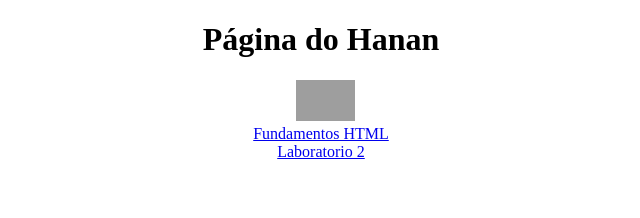
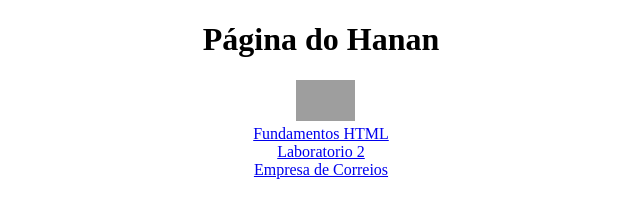
Before and after one commit to hananvictor2008/hananvictor2008.github.io, a plain HTML site: page index.html in a window 1280 px wide. Shown: the whole page, without its empty margins (319-959 px from the left). Drawn offline with Linux system fonts and the light colour scheme; grey boxes are pictures that could not be loaded.

Commit message:
Update index.html

```diff
--- a/index.html
+++ b/index.html
@@ -19,6 +19,9 @@
             <a href="FundamentoHTML.html">Fundamentos HTML</a>
             <br>
             <a href="Lab2.html">Laboratorio 2</a>
+            <br>
+            <a href="atividade.html">Empresa de Correios</a>
+        </nav>
     </main>
     <footer>
     </footer>
```
